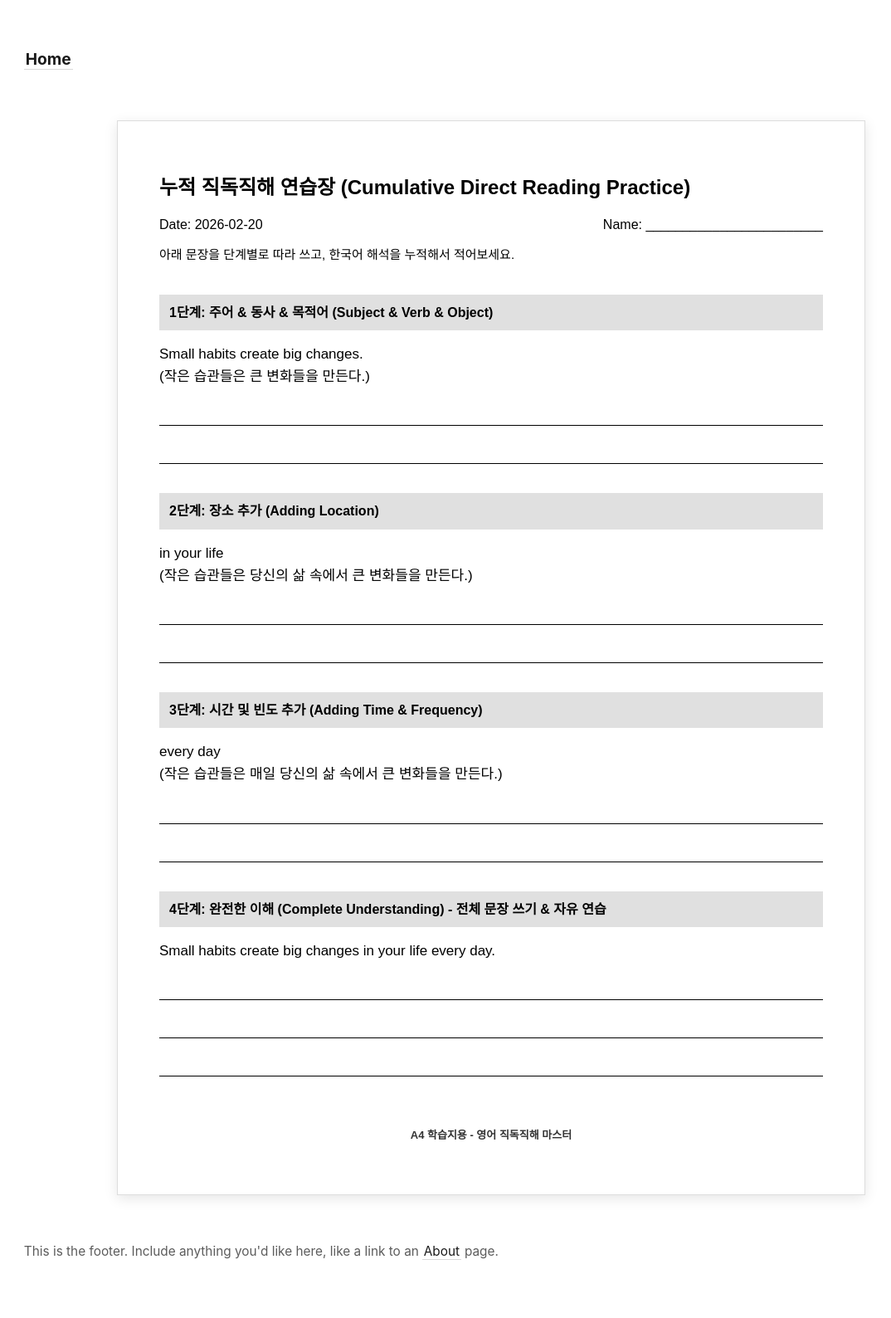
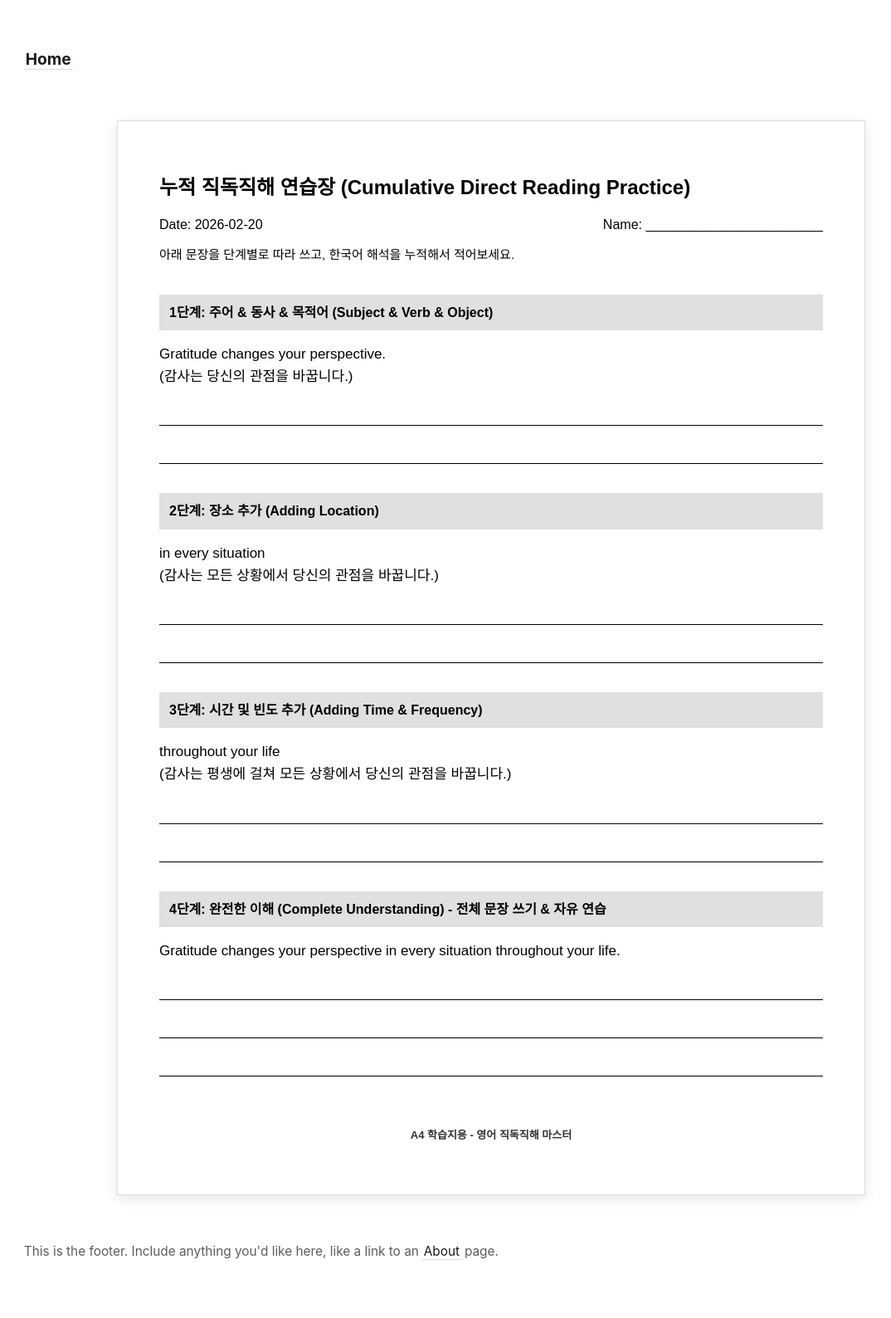
Before and after one commit to somath-edu/somath-edu.github.io, a Jekyll site: the page built from library/2026-02-20-english.md, in a window 1280 px wide. Shown: the whole page at 83% size, without its empty margins (48-1122 px from the left). Built offline with Jekyll 4.4.1, drawn with Linux system fonts in a browser that asks for light colours.

Commit message:
docs: 📝 오전 8시 직독직해 연습장 정기 발행

```diff
--- a/library/2026-02-20-english.md
+++ b/library/2026-02-20-english.md
@@ -7,31 +7,31 @@ date: 2026-02-20
 
 <div class="ws-step">1단계: 주어 & 동사 & 목적어 (Subject & Verb & Object)</div>
 <div class="ws-content">
-Small habits create big changes.<br>
-(작은 습관들은 큰 변화들을 만든다.)
+Gratitude changes your perspective.<br>
+(감사는 당신의 관점을 바꿉니다.)
 </div>
 <div class="ws-line"></div>
 <div class="ws-line"></div>
 
 <div class="ws-step">2단계: 장소 추가 (Adding Location)</div>
 <div class="ws-content">
-in your life<br>
-(작은 습관들은 당신의 삶 속에서 큰 변화들을 만든다.)
+in every situation<br>
+(감사는 모든 상황에서 당신의 관점을 바꿉니다.)
 </div>
 <div class="ws-line"></div>
 <div class="ws-line"></div>
 
 <div class="ws-step">3단계: 시간 및 빈도 추가 (Adding Time & Frequency)</div>
 <div class="ws-content">
-every day<br>
-(작은 습관들은 매일 당신의 삶 속에서 큰 변화들을 만든다.)
+throughout your life<br>
+(감사는 평생에 걸쳐 모든 상황에서 당신의 관점을 바꿉니다.)
 </div>
 <div class="ws-line"></div>
 <div class="ws-line"></div>
 
 <div class="ws-step">4단계: 완전한 이해 (Complete Understanding) - 전체 문장 쓰기 & 자유 연습</div>
 <div class="ws-content">
-Small habits create big changes in your life every day.
+Gratitude changes your perspective in every situation throughout your life.
 </div>
 <div class="ws-line"></div>
 <div class="ws-line"></div>
```
